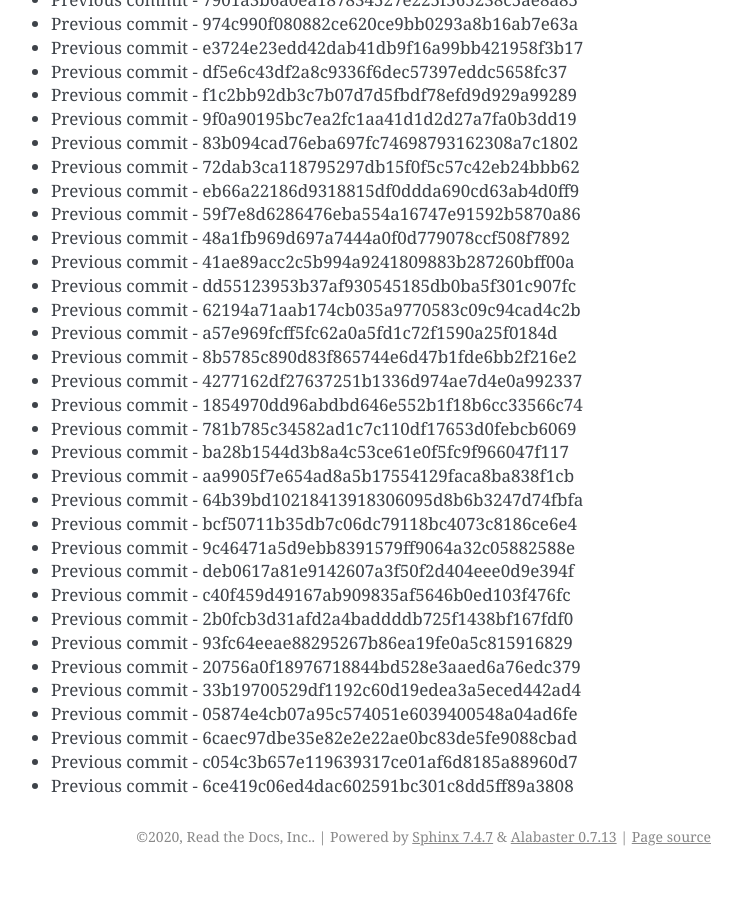
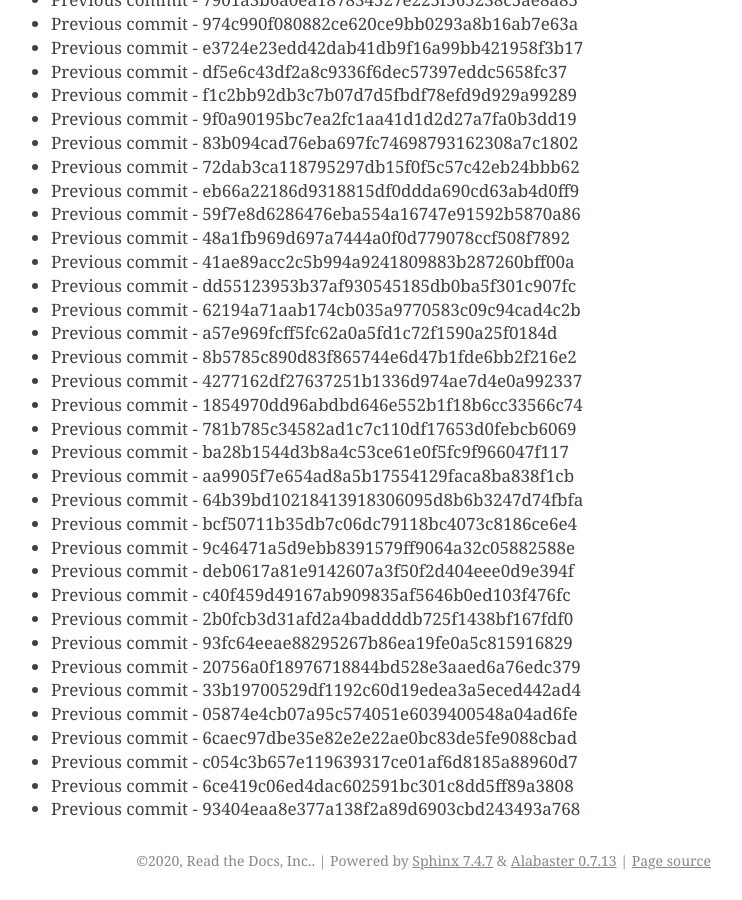
Before and after one commit to readthedocs/rtd-git-stresstest, a Sphinx documentation site: the page built from docs/updates.rst, in a window 1280 px wide and 900 px high, scrolled down 69571 px. Shown: the whole window, without its empty margins (399-1141 px from the left). Built offline with Sphinx 7.4.7, drawn with Linux system fonts in a browser that asks for light colours; before the commit the page ends 70447 px from its top, so only the background shows below that.

Commit message:
Generating commit from previous: 93404eaa8e377a138f2a89d6903cbd243493a768

```diff
--- a/docs/updates.rst
+++ b/docs/updates.rst
@@ -2955,3 +2955,4 @@ It can be tested for any performance characteristics.
 * Previous commit - 6caec97dbe35e82e2e22ae0bc83de5fe9088cbad
 * Previous commit - c054c3b657e119639317ce01af6d8185a88960d7
 * Previous commit - 6ce419c06ed4dac602591bc301c8dd5ff89a3808
+* Previous commit - 93404eaa8e377a138f2a89d6903cbd243493a768
```
